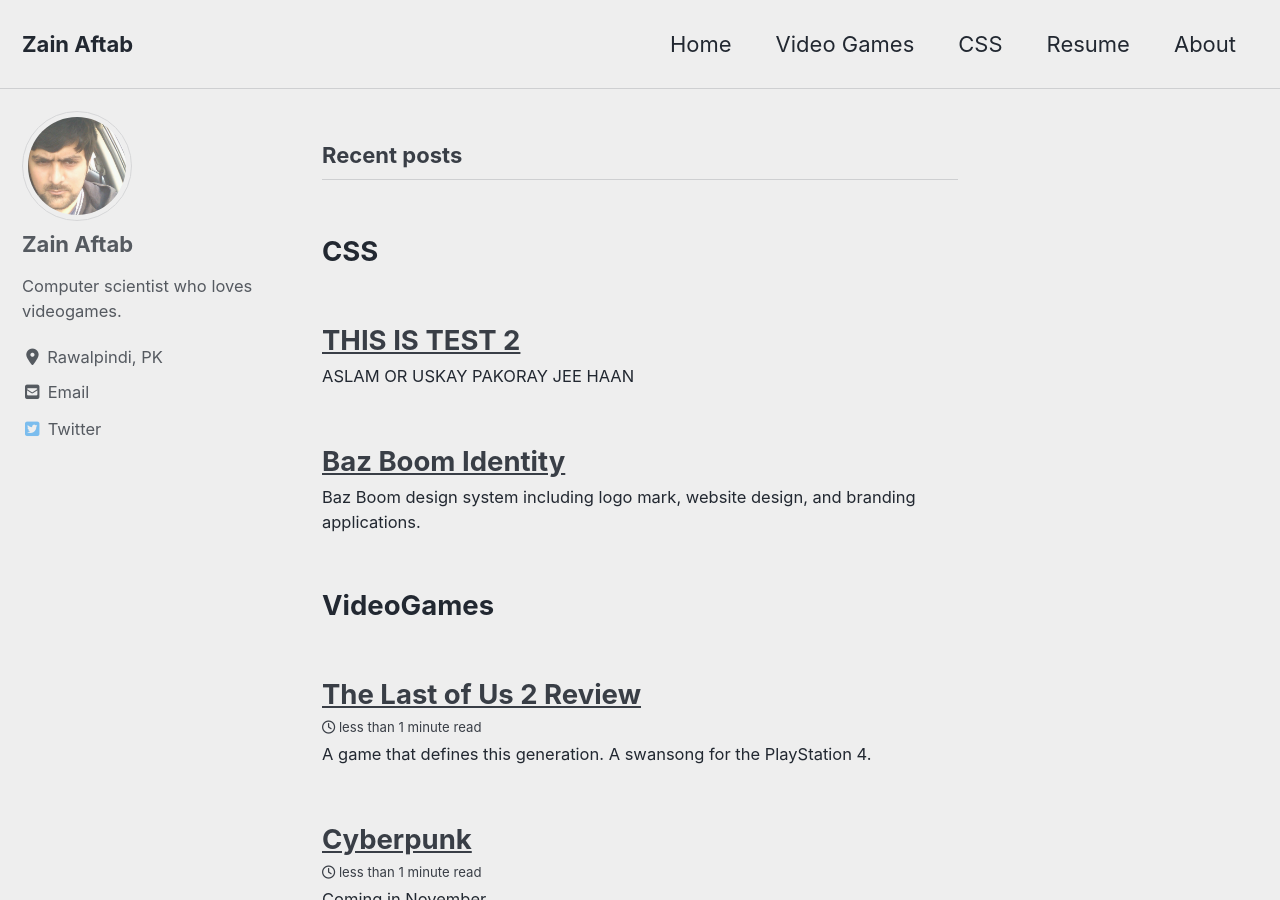
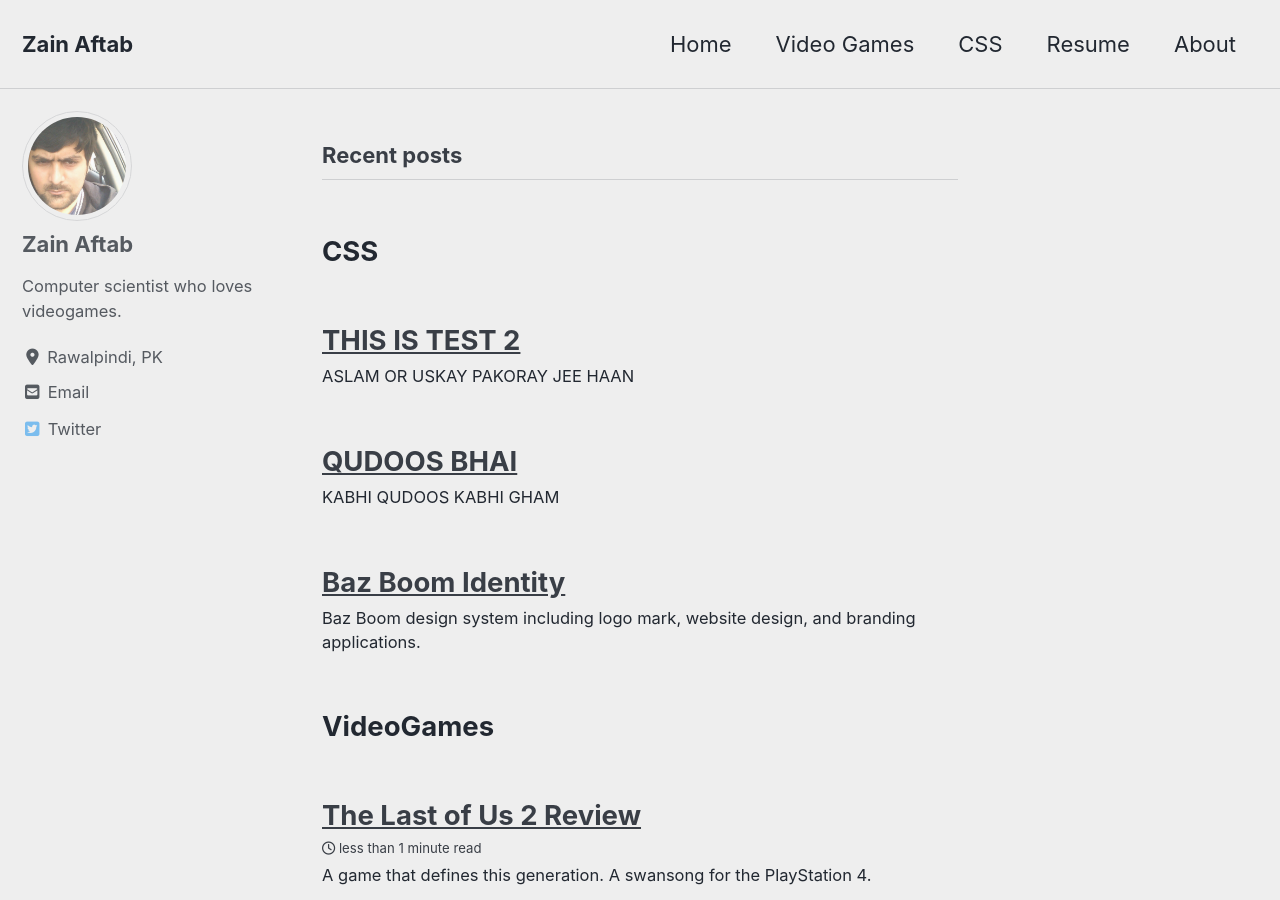
Before and after one commit to zainaftab2225/zainaftab2225.github.io, a Jekyll site: the page built from index.html, in a window 1280 px wide and 900 px high. Built offline with Jekyll 4.4.1, drawn with Linux system fonts in a browser that asks for light colours; cached includes are drawn as plain includes; nearby versions of some CDN libraries; the list of posts is cut into pages by our own code.

Commit message:
Update test3.md

```diff
--- a/_css/test3.md
+++ b/_css/test3.md
@@ -1,3 +1,8 @@
+---
+title: QUDOOS BHAI
+excerpt: KABHI QUDOOS KABHI GHAM
+---
+
 # ABDUL
 
 ## ABDUL KA BETA ASLAM
```
